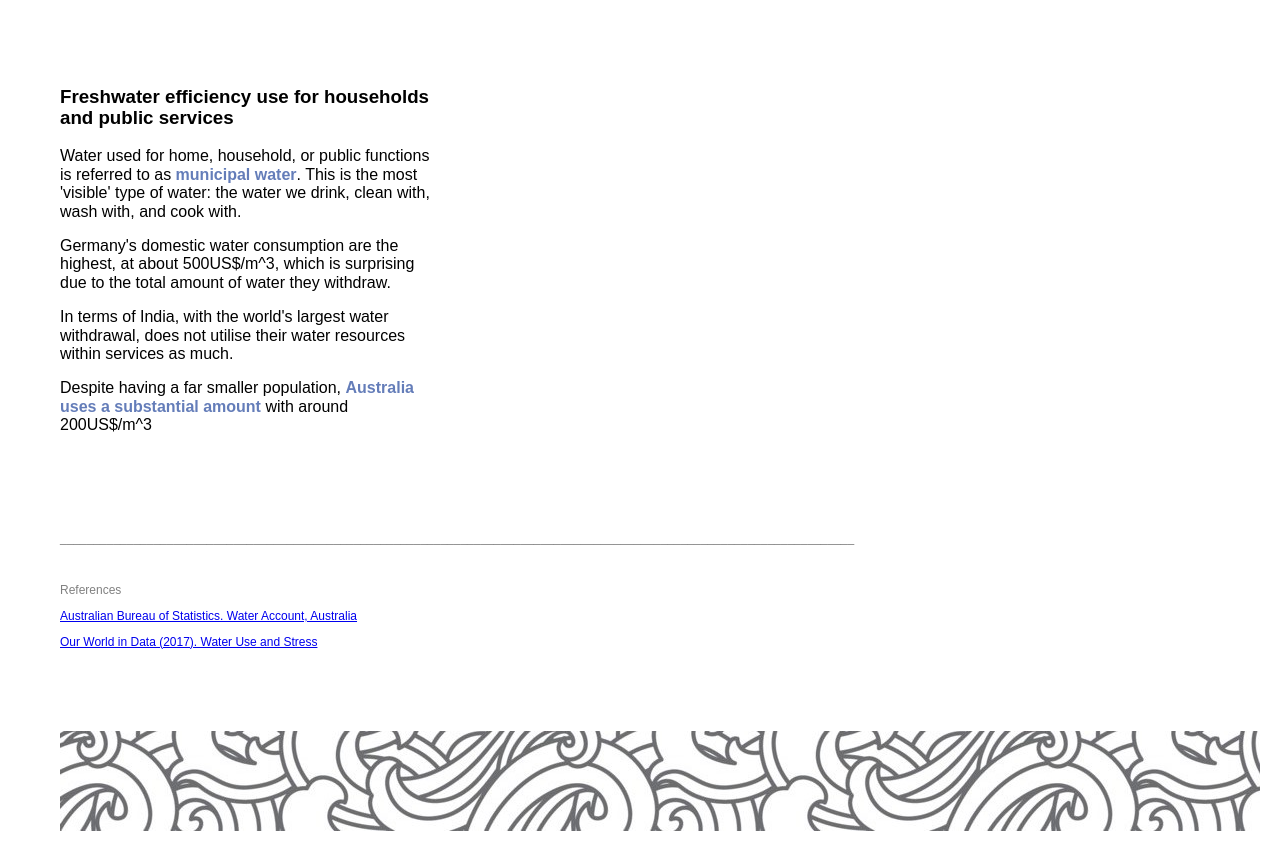
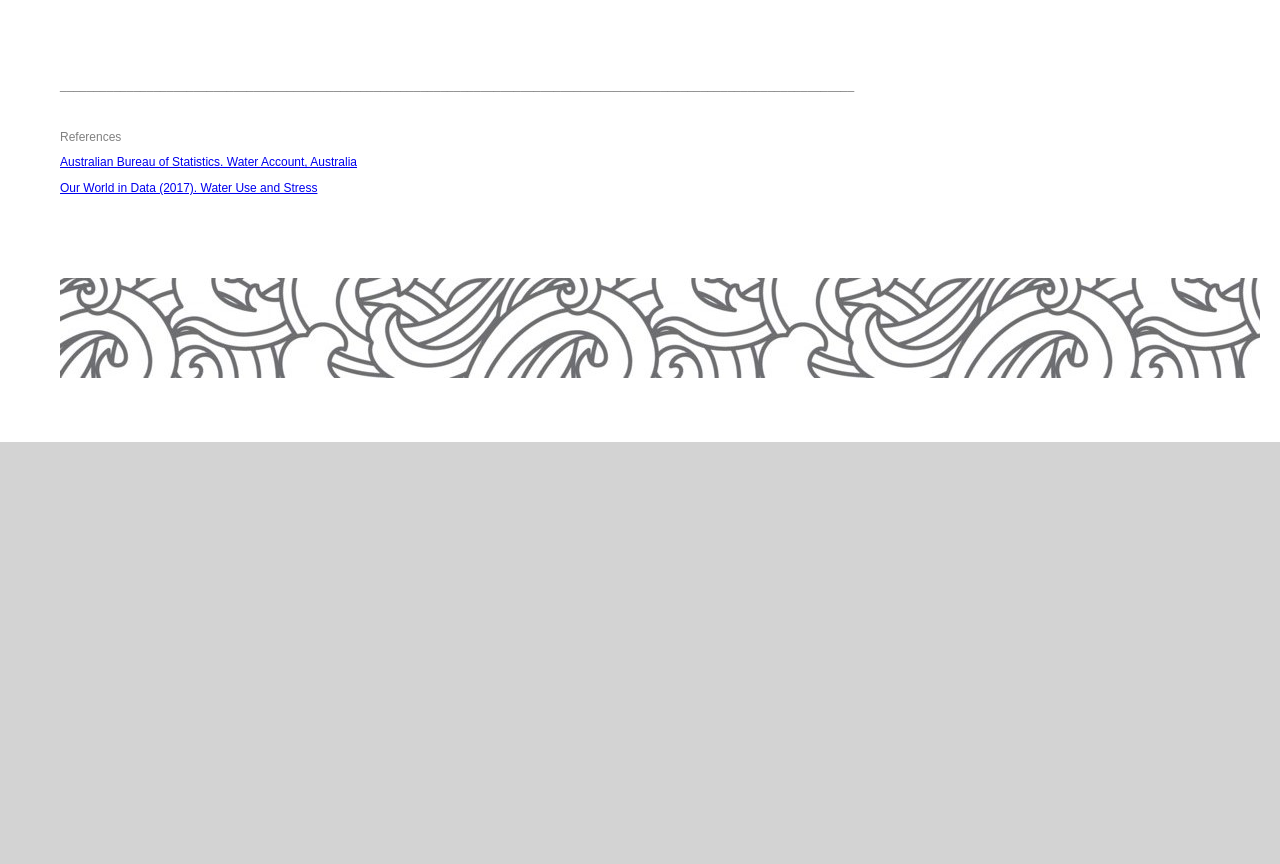
Before and after one commit to jjsonng/Water-Usage-Aus-Vis, a plain HTML site: page index.html in a window 1280 px wide. Shown: the part 3056-3920 px from the top of the page. After the commit the page ends 3498 px from the top, so only its background shows below. Drawn offline with nearby package versions, Linux system fonts and the light colour scheme; a script that the page names is missing.

Commit message:
Update index.html

```diff
--- a/index.html
+++ b/index.html
@@ -165,21 +165,6 @@
         </div>
     </div>
 
-  <div class="pure-g">
-        <div class="pure-u-1-3">
-          <div class="description description-left">
-            <h3>Freshwater efficiency use for households and public services</h3>
-            <p>Water used for home, household, or public functions is referred to as <span class="text">municipal water</span>. This is the most 'visible' type of water: the water we drink, clean with, wash with, and cook with.</p>
-            <p>Germany's domestic water consumption are the highest, at about 500US$/m^3, which is surprising due to the total amount of water they withdraw.</p>
-            <p>In terms of India, with the world's largest water withdrawal, does not utilise their water resources within services as much.</p>
-            <p>Despite having a far smaller population, <span class="text">Australia uses a substantial amount</span> with around 200US$/m^3</p>
-          </div>
-        </div>
-        <div class="pure-u-2-3">
-          <div id="vis9" class="vis-container"></div>
-        </div>
-    </div>
-
     <div class="pure-g">
       <div class="pure-u-1-1 small-font">
         <p>_______________________________________________________________________________________________________________________</p>
@@ -205,7 +190,6 @@
   var specVis6 = "js/water_supply.vg.json";
   var specVis7 = "js/water_use.vg.json";
   var specVis8 = "js/world_water_withdrawal.vg.json";
-  var specVis9 = "js/world_water_use_services.vg.json";
 
 
 
@@ -245,11 +229,6 @@
     // Access the Vega view instance (https://vega.github.io/vega/docs/api/view/) as result.view
   }).catch(console.error);
 
-  vegaEmbed('#vis9', specVis9, {"actions": false}).then(function(result) {
-    // Access the Vega view instance (https://vega.github.io/vega/docs/api/view/) as result.view
-  }).catch(console.error);
-
-
 
 </script>
 </body>
```
